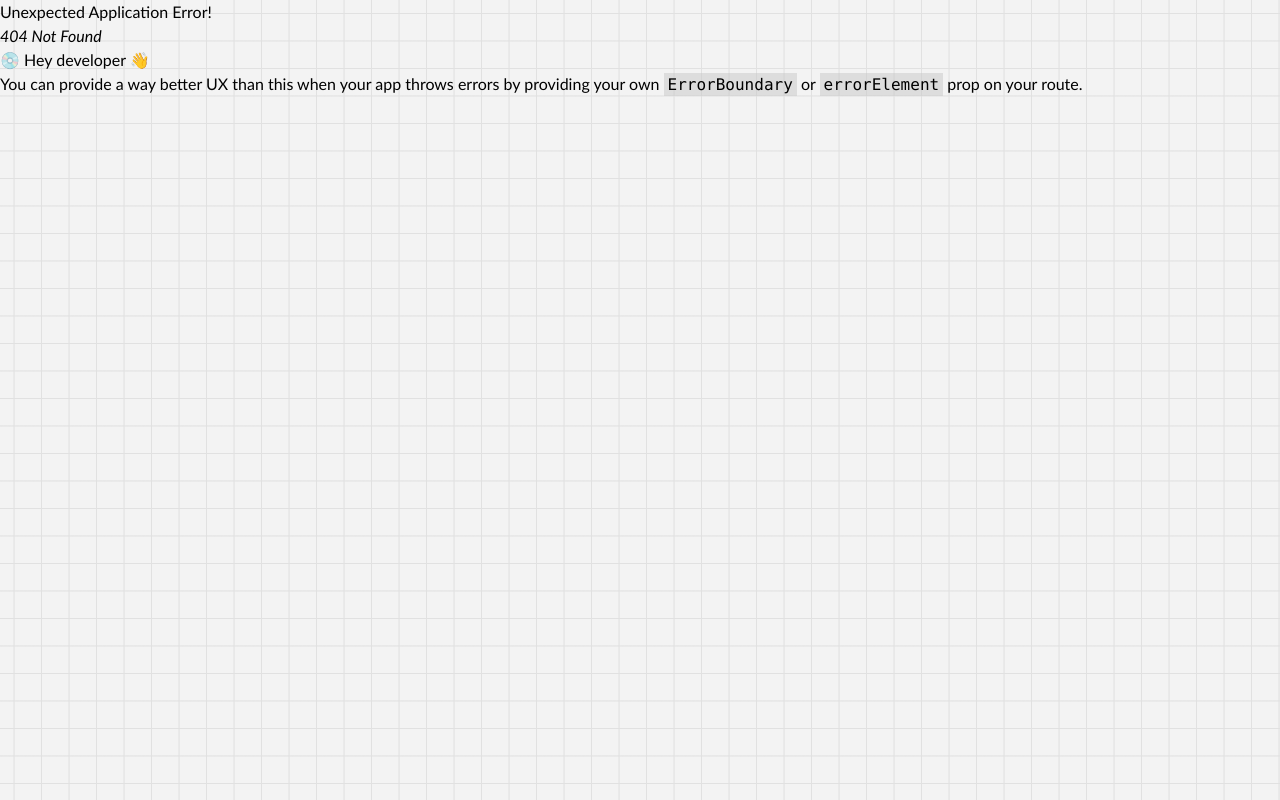
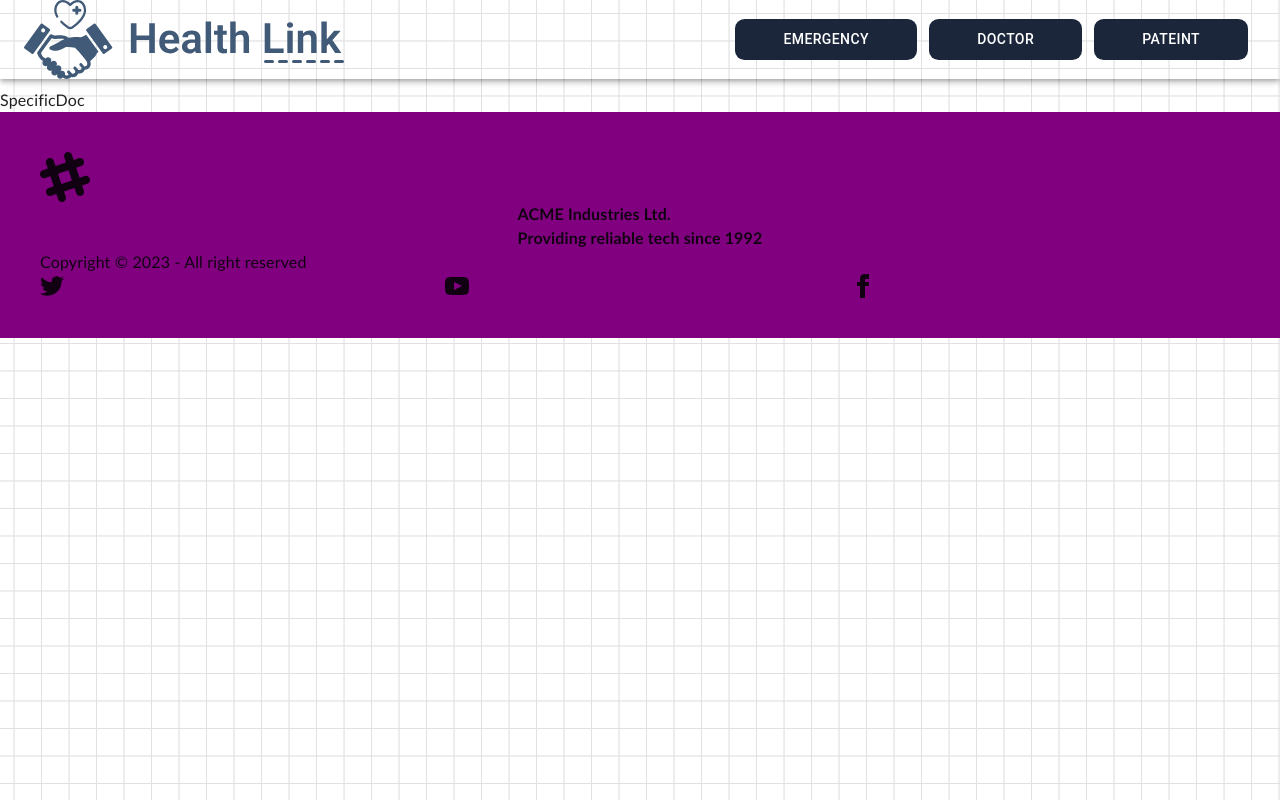
Before and after one commit to maazmlr/Devathon, a React (Vite) app: page /emergency/1 in a window 1280 px wide. Before the commit this address had no page. Built offline with nearby package versions, Linux system fonts and the light colour scheme.

Commit message:
add doc details

```diff
--- a/src/App.jsx
+++ b/src/App.jsx
@@ -1,6 +1,7 @@
 
 import './App.css'
 import { Doctoer } from './componnents/Doctors/Doctoer'
+import { SpecificDoc } from './componnents/Doctors/SpecificDoc'
 import DrawerAppBar from './componnents/Header'
 import { Home } from './componnents/Home/Home'
 import { MainLayout } from './componnents/MainLayout'
@@ -15,6 +16,7 @@ function App() {
   <Route element={<MainLayout/>}>
     <Route path='/' element={<Home/>}/>
     <Route path='emergency' element={<Doctoer/>}/>
+    <Route path='emergency/:id' element={<SpecificDoc/>}/>
   </Route>
     ))
   return(
--- a/src/componnents/Doctors/DocCard.jsx
+++ b/src/componnents/Doctors/DocCard.jsx
@@ -8,8 +8,9 @@ import Typography from "@mui/material/Typography";
 import WatchLaterIcon from "@mui/icons-material/WatchLater";
 import CalendarMonthIcon from "@mui/icons-material/CalendarMonth";
 import ReactStars from "react-stars";
+import { NavLink } from "react-router-dom";
 
-export default function DocCard({name,rating,totalRating,timing,days,category,img}) {
+export default function DocCard({name,rating,totalRating,timing,days,category,img,id}) {
 
 
   return (
@@ -41,6 +42,8 @@ export default function DocCard({name,rating,totalRating,timing,days,category,im
           </div>
 
 
+
+
         </div>
       </div>
     </div>
--- a/src/componnents/Doctors/Doctoer.jsx
+++ b/src/componnents/Doctors/Doctoer.jsx
@@ -3,7 +3,7 @@ import DocCard from "./DocCard";
 import Buttons from "./butonns";
 import axios from "axios";
 import BasicSelect from "./butonns";
-import { useSearchParams } from 'react-router-dom';
+import { NavLink, useSearchParams } from 'react-router-dom';
 import { TextField } from "@mui/material";
 
 
@@ -21,7 +21,7 @@ export const Doctoer = () => {
 
 
   const elements = display.map((value) => (
-    <DocCard
+   <NavLink to={` ${value._id}`}> <DocCard
       key={value._id}
       name={value.name}
       category={value.category}
@@ -30,7 +30,9 @@ export const Doctoer = () => {
       timing={value.timing}
       days={value.days.toString()}
       img={value.img_url}
+      id={value._id}
     />
+    </NavLink>
   ));
     let category=(new Set(data.map(value=>value.category)))
     category=[...category]
--- /dev/null
+++ b/src/componnents/Doctors/SpecificDoc.jsx
@@ -0,0 +1,10 @@
+import React from 'react'
+import { useParams } from 'react-router-dom'
+
+export const SpecificDoc = () => {
+    const params=useParams()
+    console.log(params.id)
+  return (
+    <div>SpecificDoc</div>
+  )
+}
--- a/src/componnents/Header.jsx
+++ b/src/componnents/Header.jsx
@@ -31,7 +31,7 @@ function Header(props) {
   const drawer = (
     <Box onClick={handleDrawerToggle} sx={{ textAlign: 'center' }}>
       <Typography variant="h6" sx={{ pt: 2 }}>
-        <img src={logo} alt="" style={{height:30}}/>
+      <NavLink to={'/'}><img  src={logo} alt="" style={{height:30}} /> </NavLink>
       </Typography>
       <Divider />
       <List>
@@ -67,7 +67,7 @@ function Header(props) {
             component="div"
             sx={{ flexGrow: 1, display: { xs: 'none', sm: 'block' } }}
           >
-            <img src={logo} alt="" />
+           <NavLink to={'/'}><img src={logo} alt="" /> </NavLink>
           </Typography>
           <Box sx={{ display: { xs: 'none', sm: 'block' } }}>
             {navItems.map((item) => (
```
